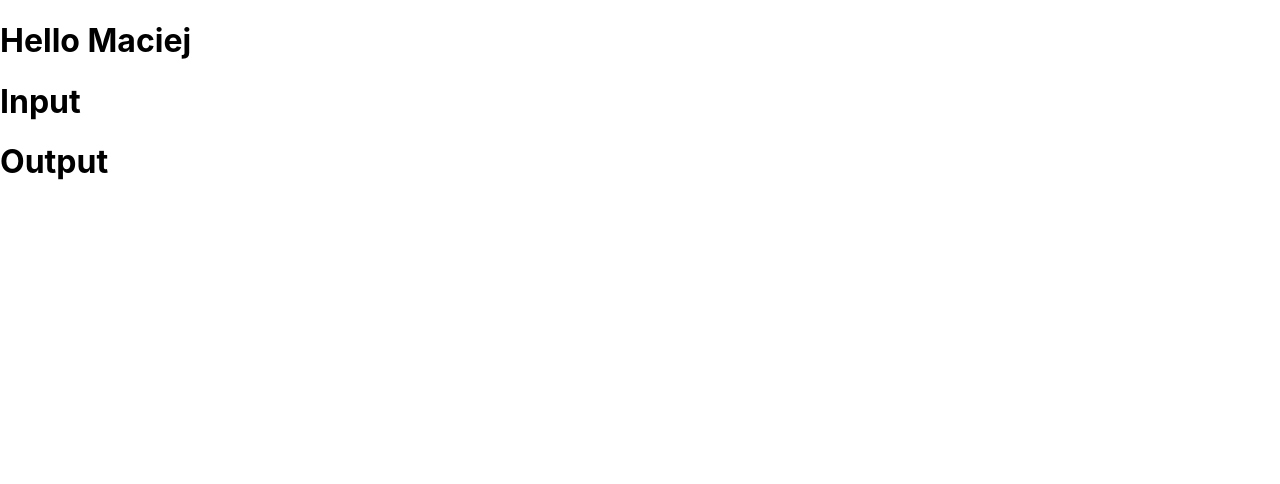
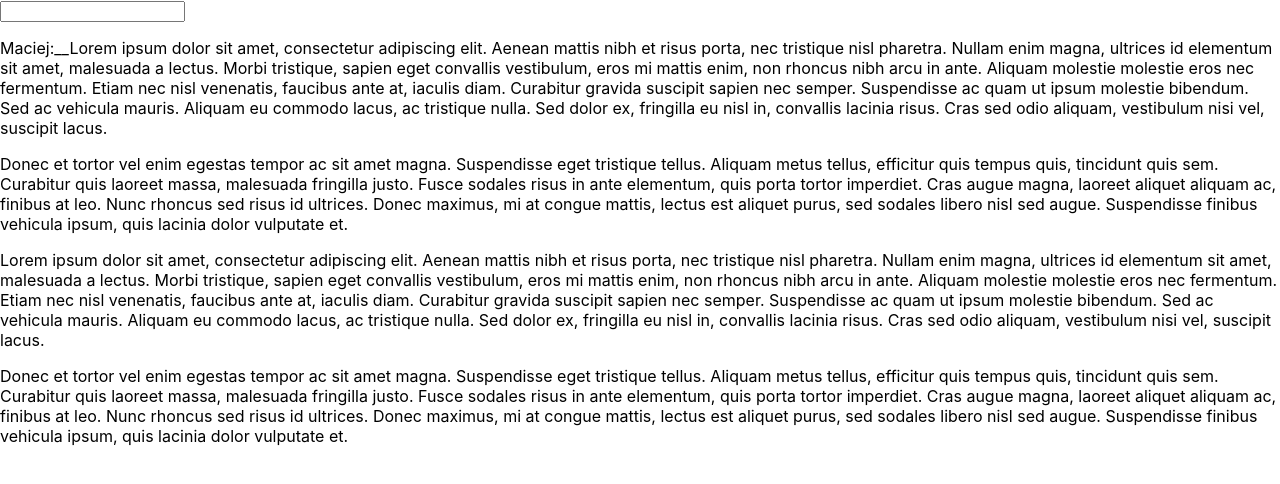
Before and after one commit to MazurMaciej/Training-React, a React (Create React App) app: page / in a window 1280 px wide. Shown: the top 484 px of the page. Built offline with nearby package versions, Linux system fonts and the light colour scheme.

Commit message:
I added props name to UserOutput component

```diff
--- a/src/Root/Root.js
+++ b/src/Root/Root.js
@@ -7,8 +7,8 @@ class Root extends Component {
   render() {
     return (
       <>
-        <h1>Hello Maciej</h1>
         <UserInput />
+        <UserOutput name="Maciej:__"/>
         <UserOutput />
 
       </>
--- a/src/UserInput/UserInput.js
+++ b/src/UserInput/UserInput.js
@@ -3,7 +3,7 @@ import React from 'react';
 const UserInput = () => {
     return (
 
-        <h1> Input</h1>
+        <input type="text"></input>
 
     )
 };
--- a/src/UserOutput/UserOutput.js
+++ b/src/UserOutput/UserOutput.js
@@ -1,11 +1,33 @@
-import React from 'react';
+import React from "react";
 
-const UserOutput = () => {
-    return (
+const UserOutput = props => {
+  return (
+    <div>
 
-        <h1> Output</h1>
-
-    )
+      <p>
+      {props.name}Lorem ipsum dolor sit amet, consectetur adipiscing elit. Aenean mattis
+        nibh et risus porta, nec tristique nisl pharetra. Nullam enim magna,
+        ultrices id elementum sit amet, malesuada a lectus. Morbi tristique,
+        sapien eget convallis vestibulum, eros mi mattis enim, non rhoncus nibh
+        arcu in ante. Aliquam molestie molestie eros nec fermentum. Etiam nec
+        nisl venenatis, faucibus ante at, iaculis diam. Curabitur gravida
+        suscipit sapien nec semper. Suspendisse ac quam ut ipsum molestie
+        bibendum. Sed ac vehicula mauris. Aliquam eu commodo lacus, ac tristique
+        nulla. Sed dolor ex, fringilla eu nisl in, convallis lacinia risus. Cras
+        sed odio aliquam, vestibulum nisi vel, suscipit lacus.
+      </p>
+      <p>
+        Donec et tortor vel enim egestas tempor ac sit amet magna. Suspendisse
+        eget tristique tellus. Aliquam metus tellus, efficitur quis tempus quis,
+        tincidunt quis sem. Curabitur quis laoreet massa, malesuada fringilla
+        justo. Fusce sodales risus in ante elementum, quis porta tortor
+        imperdiet. Cras augue magna, laoreet aliquet aliquam ac, finibus at leo.
+        Nunc rhoncus sed risus id ultrices. Donec maximus, mi at congue mattis,
+        lectus est aliquet purus, sed sodales libero nisl sed augue. Suspendisse
+        finibus vehicula ipsum, quis lacinia dolor vulputate et.
+      </p>
+    </div>
+  );
 };
 
 export default UserOutput;
```
